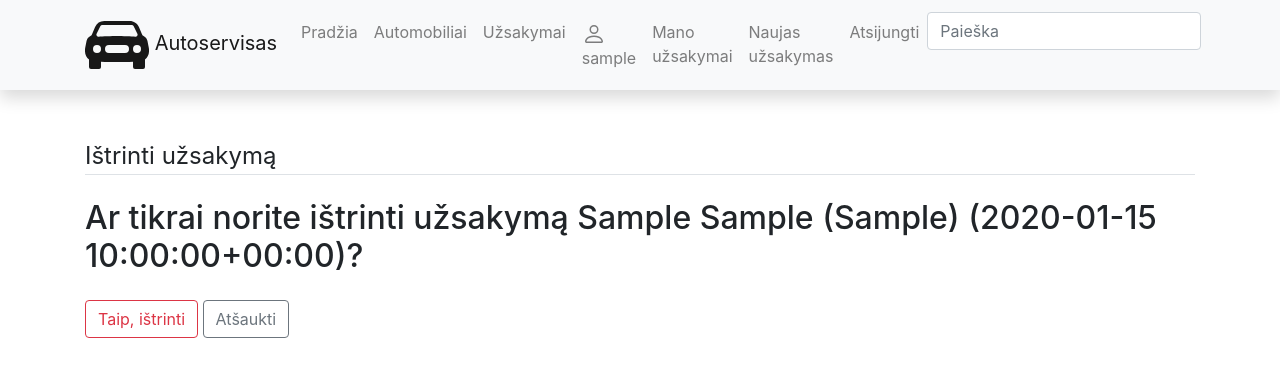
After one commit to DonatasNoreika/autoservice_2023_pavasaris, a Django app: page /autoservice/orders/1/delete in a window 1280 px wide. The commit adds this page. Shown: the top 377 px of the page. Run offline with Django 4.2, Linux system fonts and the light colour scheme; a user stored in the database is signed in; tables that the repository leaves empty hold one stand-in row (values such as "Sample post"); some libraries are stand-ins or nearby versions.

Commit message:
11: +Padaryti, kad prisijungęs vartotojas galėtų ištrinti savo užsakymus. Panaudoti DeleteView

```diff
--- a/mysite/autoservice/templates/order.html
+++ b/mysite/autoservice/templates/order.html
@@ -12,6 +12,7 @@
 {% if order.client == user %}
 <div>
     <a class="btn btn-secondary btn-sm mt-1 mb-1" href="{% url 'order_update' order.id %}">Redaguoti</a>
+    <a class="btn btn-danger btn-sm mt-1 mb-1" href="{% url 'order_delete' order.id %}">Ištrinti</a>
 </div>
 {% endif %}
 <hr>
--- /dev/null
+++ b/mysite/autoservice/templates/order_delete.html
@@ -0,0 +1,19 @@
+{% extends "base.html" %}
+{% block "title" %}Užsakymo trynimas{% endblock %}
+
+{% block "content" %}
+    <div class="content-section">
+    <form method="POST">
+        {% load crispy_forms_tags %}
+        {% csrf_token %}
+        <fieldset class="form-group">
+            <legend class="border-bottom mb-4">Ištrinti užsakymą</legend>
+            <h2>Ar tikrai norite ištrinti užsakymą {{ order }}?</h2>
+        </fieldset>
+        <div class="form-group">
+            <button class="btn btn-outline-danger" type="submit">Taip, ištrinti</button>
+            <a class="btn btn-outline-secondary" href="{% url 'order' order.id %}">Atšaukti</a>
+        </div>
+    </form>
+    </div>
+{% endblock %}
--- a/mysite/autoservice/urls.py
+++ b/mysite/autoservice/urls.py
@@ -14,4 +14,5 @@ urlpatterns = [
     path('orders/<int:pk>', views.OrderDetailView.as_view(), name="order"),
     path('orders/new', views.OrderCreateView.as_view(), name='order_new'),
     path('orders/<int:pk>/update', views.OrderUpdateView.as_view(), name='order_update'),
+    path('orders/<int:pk>/delete', views.OrderDeleteView.as_view(), name = 'order_delete'),
 ]
--- a/mysite/autoservice/views.py
+++ b/mysite/autoservice/views.py
@@ -167,3 +167,13 @@ class OrderUpdateView(LoginRequiredMixin, UserPassesTestMixin, generic.UpdateVie
 
     def test_func(self):
         return self.get_object().client == self.request.user
+
+
+class OrderDeleteView(LoginRequiredMixin, UserPassesTestMixin, generic.DeleteView):
+    model = Order
+    context_object_name = 'order'
+    template_name = 'order_delete.html'
+    success_url = "/autoservice/orders/"
+
+    def test_func(self):
+        return self.get_object().client == self.request.user
```
